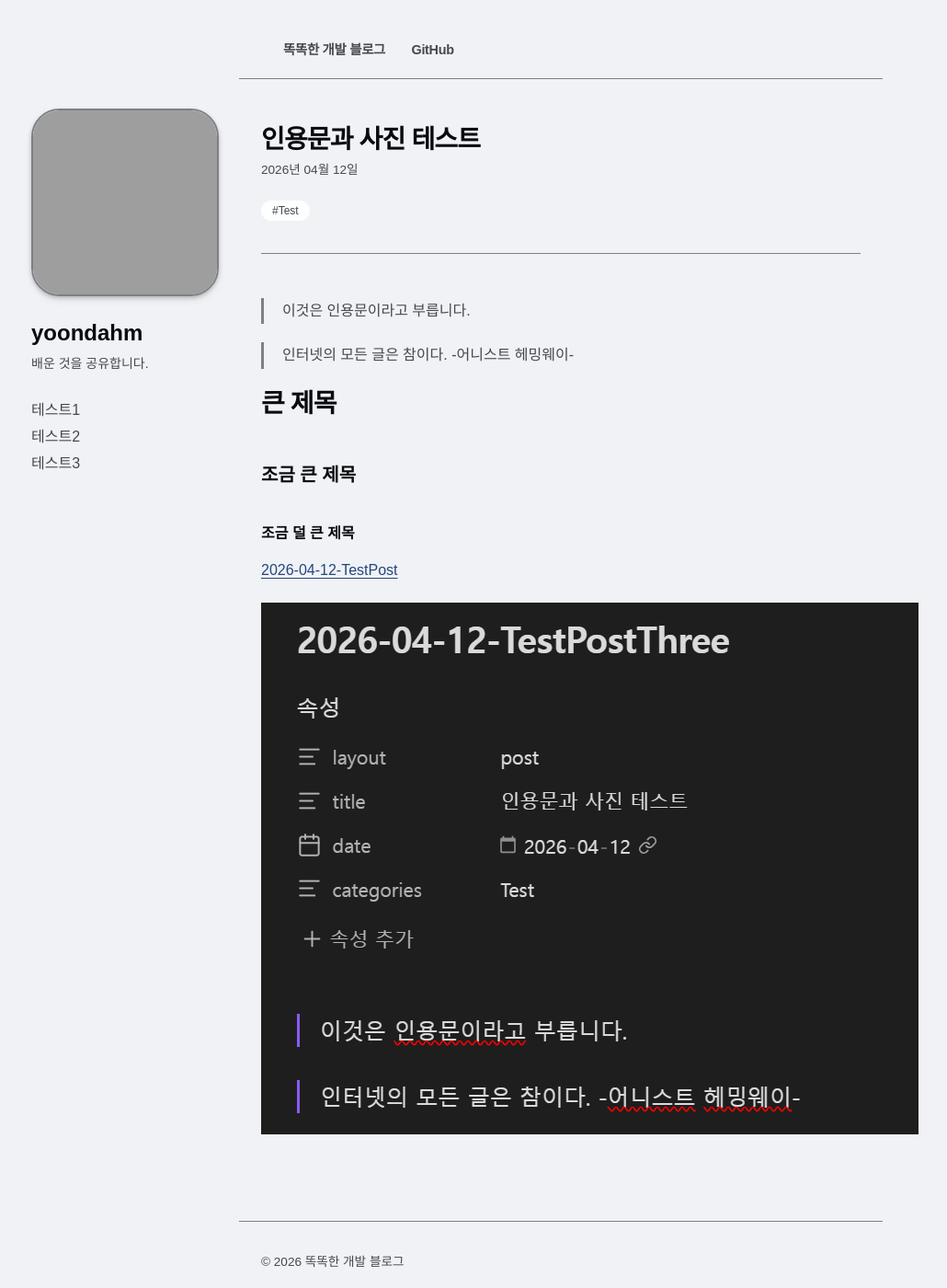
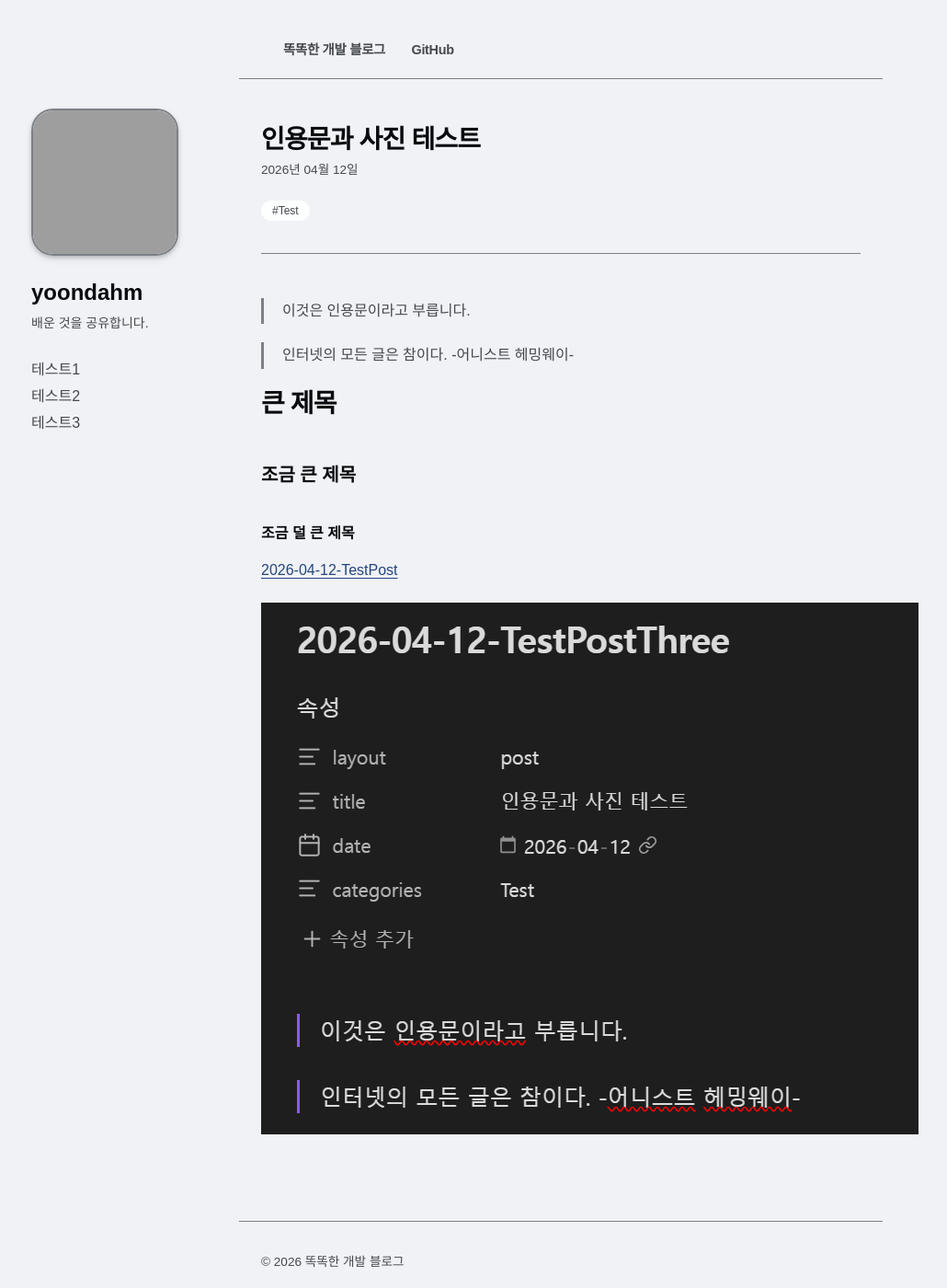
Before and after one commit to yoondahm/yoondahm.github.io, a Jekyll site: the page built from _posts/2026-04-12-TestPostThree.md, in a window 1280 px wide and 1400 px high. Shown: the whole window at 92% size, without its empty margins (30-1060 px from the left). Built offline with Jekyll 4.4.1, drawn with Linux system fonts in a browser that asks for light colours; some web fonts are replaced; grey boxes are pictures that could not be loaded.

Commit message:
Update sidebar

```diff
--- a/_includes/side_bar_left.html
+++ b/_includes/side_bar_left.html
@@ -1,5 +1,7 @@
 <div class="side_bar_left">
-  <img src="https://github.com/yoondahm.png" alt="프로필 사진" class="profile-image">
+  <a href="https://github.com/yoondahm" target="_blank">
+    <img src="https://github.com/yoondahm.png" alt="프로필 사진" class="profile-image">
+  </a>
   <h1 class="name">yoondahm</h1>
   <div class="description">{{ site.description }}</div>
   <ul>
--- a/assets/css/side_bar.css
+++ b/assets/css/side_bar.css
@@ -23,6 +23,7 @@
     margin-bottom: 0.5rem;
     border: 2px solid var(--border);
     box-shadow: var(--shadow-m);
+    max-width: 10rem;
 }
 
 .side_bar_left .description {
```
Also changed, not shown: assets/js/main.js (line endings or trailing spaces).
